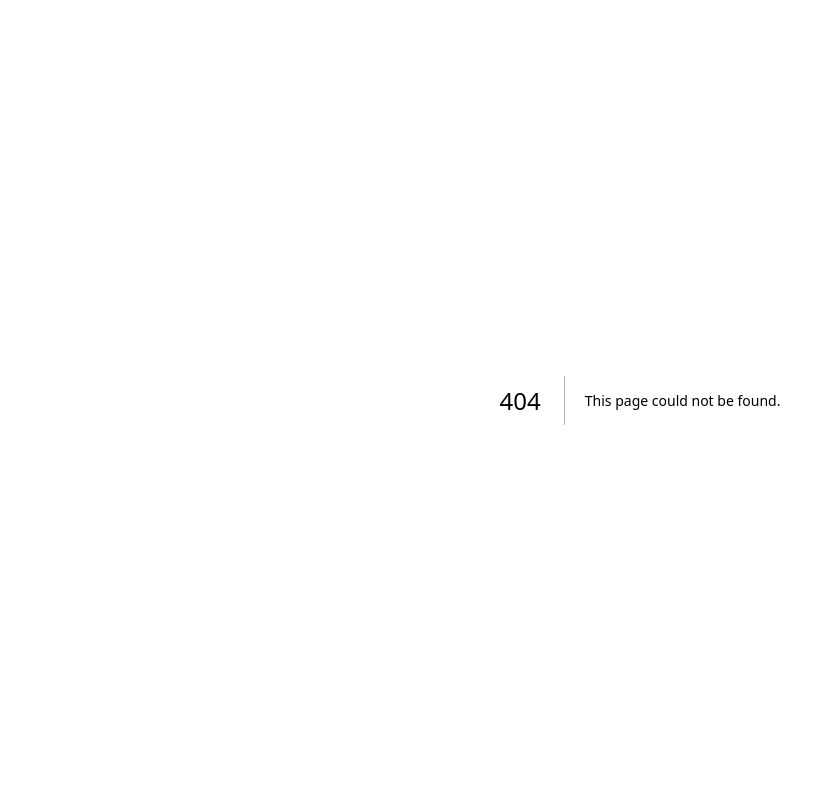
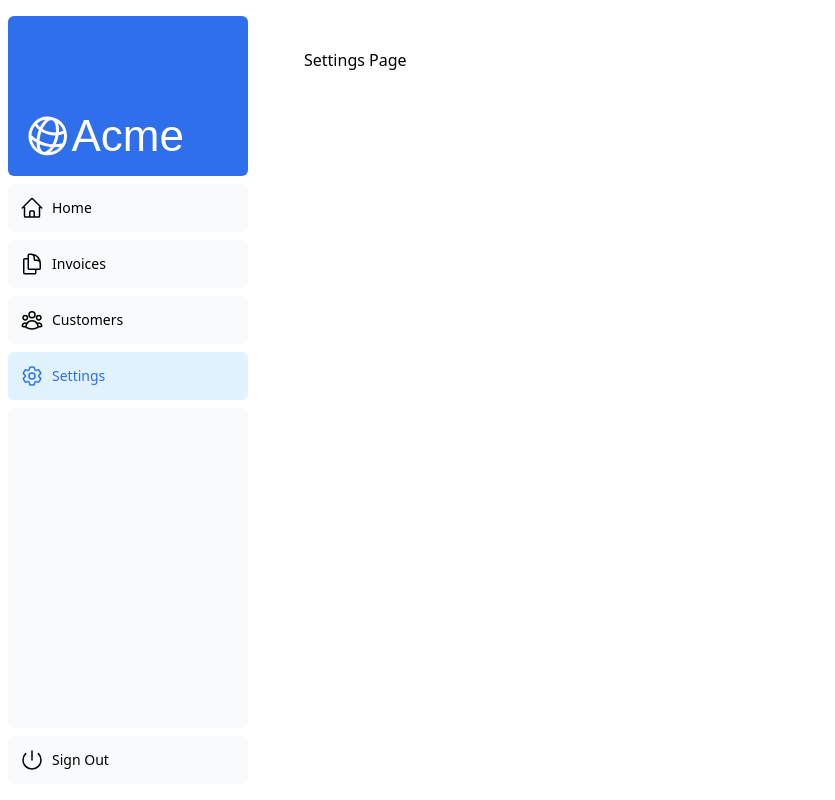
Before and after one commit to pedronastasi/nextjs-dashboard, a Next.js app: page /dashboard/settings in a window 1280 px wide. Before the commit this address had no page. Shown: the whole page, without its empty margins (0-835 px from the left). Built offline with nearby package versions, Linux system fonts and the light colour scheme; a web font is replaced by a local one.

Commit message:
dynamic  classes with usePathname

```diff
--- a/app/dashboard/nav-links.tsx
+++ b/app/dashboard/nav-links.tsx
@@ -1,3 +1,4 @@
+'use client';
 import {
   UserGroupIcon,
   HomeIcon,
@@ -5,6 +6,7 @@
   Cog6ToothIcon,
 } from '@heroicons/react/24/outline';
 import Link from 'next/link';
+import { usePathname } from 'next/navigation';
 
 // Map of links to display in the side navigation.
 // Depending on the size of the application, this would be stored in a database.
@@ -20,27 +22,22 @@
 ];
 
 export default function NavLinks() {
+  const pathname = usePathname();
   return (
     <>
       {links.map((link) => {
         const LinkIcon = link.icon;
         return (
-          // <Link
-          //   key={link.name}
-          //   href={link.href}
-          //   className="flex h-[48px] grow items-center justify-center gap-2 rounded-md bg-gray-50 p-3 text-sm font-medium hover:bg-sky-100 hover:text-blue-600 md:flex-none md:justify-start md:p-2 md:px-3"
-          // >
-          //   <LinkIcon className="w-6" />
-          //   <p className="hidden md:block">{link.name}</p>
-          // </Link>
-          <a
+          <Link
             key={link.name}
             href={link.href}
-            className="flex h-[48px] grow items-center justify-center gap-2 rounded-md bg-gray-50 p-3 text-sm font-medium hover:bg-sky-100 hover:text-blue-600 md:flex-none md:justify-start md:p-2 md:px-3"
+            className={`flex h-[48px] grow items-center justify-center gap-2 rounded-md bg-gray-50 p-3 text-sm font-medium hover:bg-sky-100 hover:text-blue-600 md:flex-none md:justify-start md:p-2 md:px-3 ${
+              pathname === link.href ? 'bg-sky-100 text-blue-600' : ''
+            }`}
           >
             <LinkIcon className="w-6" />
             <p className="hidden md:block">{link.name}</p>
-          </a>
+          </Link>
         );
       })}
     </>
--- /dev/null
+++ b/app/dashboard/settings/page.tsx
@@ -0,0 +1,3 @@
+export default function Page() {
+    return <p>Settings Page</p>;
+  }
```
